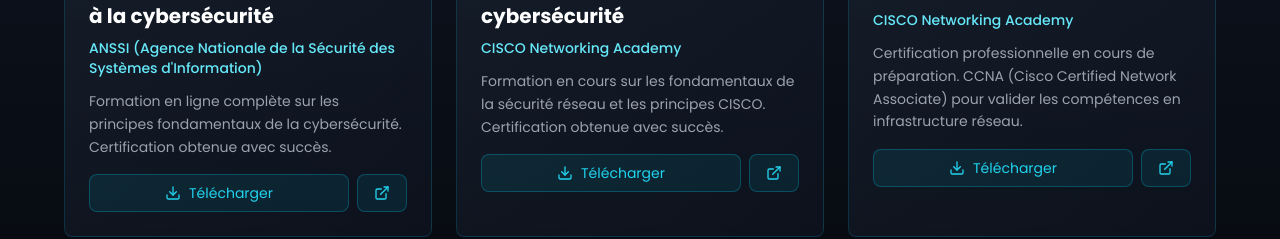
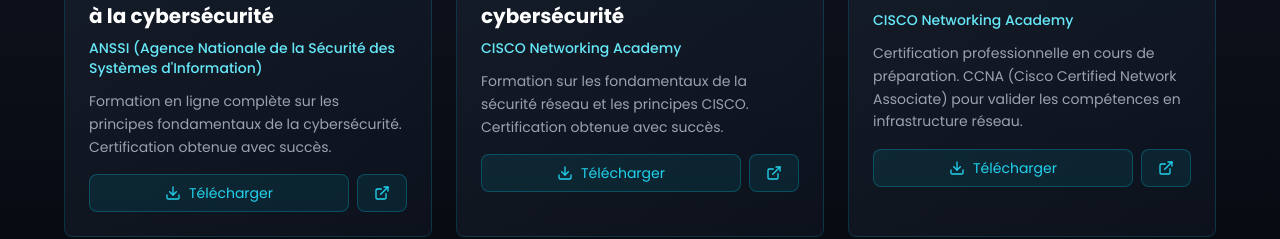
Before and after one commit to Blackazerty/porfolio, a React (Vite) app in the folder portfolioV1/project/: page /certificats in a window 1280 px wide. Shown: the part 435-674 px from the top of the page. Built offline with nearby package versions, Linux system fonts and the light colour scheme.

Commit message:
Set CISCO certificate description to final text

```diff
--- a/portfolioV1/project/src/components/Certificates.tsx
+++ b/portfolioV1/project/src/components/Certificates.tsx
@@ -32,7 +32,7 @@ const fallbackCertificates: Certificate[] = [
     name: 'CISCO - Introduction à la cybersécurité',
     organization: 'CISCO Networking Academy',
     date: '2026-05-28',
-    description: 'Formation en cours sur les fondamentaux de la sécurité réseau et les principes CISCO. Certification obtenue avec succès.',
+    description: 'Formation sur les fondamentaux de la sécurité réseau et les principes CISCO. Certification obtenue avec succès.',
     icon: 'Code',
     link: 'https://www.netacad.com/fr/courses/introduction-to-cybersecurity?courseLang=fr-FR',
     visible: true,
```
